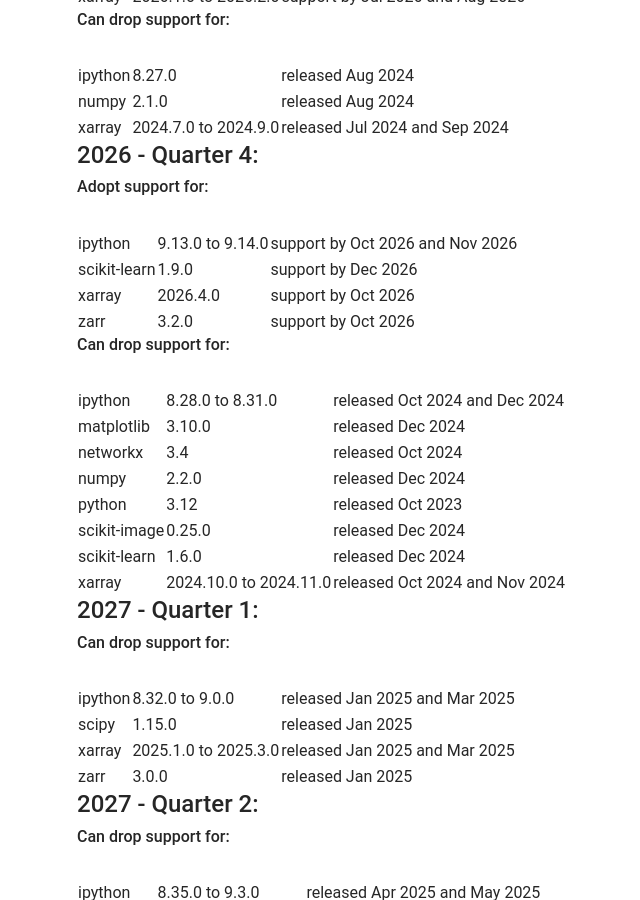
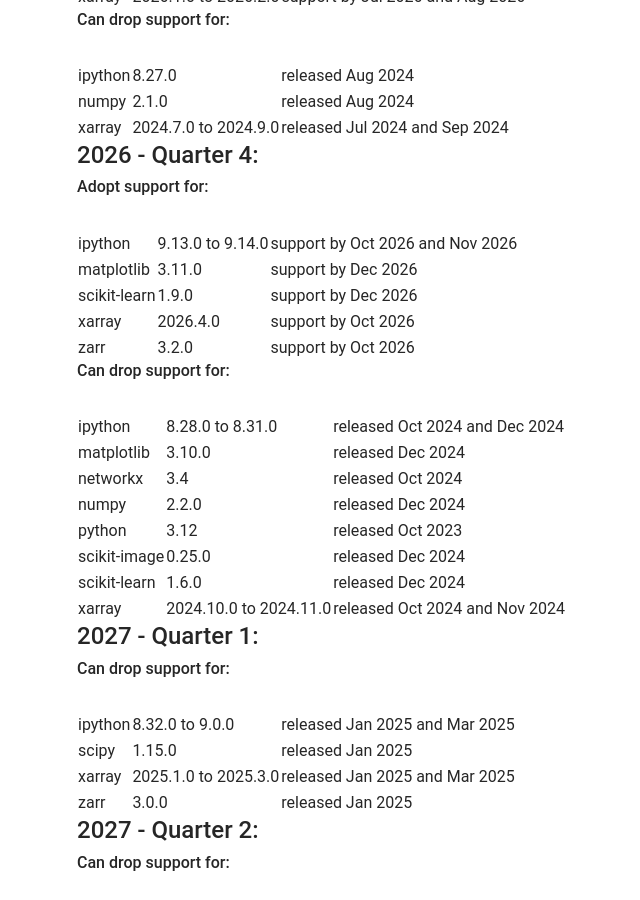
Before and after one commit to heliophysicsPy/heliophysicsPy.github.io, a Jekyll site: the page built from _pages/docs/phep-3/schedule.md, in a window 1280 px wide and 900 px high, scrolled down 1739 px. Shown: the whole window, without its empty margins (24-664 px from the left). Built offline with Jekyll 4.4.1, drawn with Linux system fonts in a browser that asks for light colours; nearby versions of some CDN libraries; our own code applies the rules of GitHub Pages for plain Markdown files; some of the changed text lies outside the part shown.

Commit message:
Update PHEP 3 support schedule [automated]

```diff
--- a/_pages/docs/phep-3/schedule.md
+++ b/_pages/docs/phep-3/schedule.md
@@ -97,6 +97,7 @@
 |              |                  |                                  |
 | ------------ | ---------------- | -------------------------------- |
 | ipython      | 9.13.0 to 9.14.0 | support by Oct 2026 and Nov 2026 |
+| matplotlib   | 3.11.0           | support by Dec 2026              |
 | scikit-learn | 1.9.0            | support by Dec 2026              |
 | xarray       | 2026.4.0         | support by Oct 2026              |
 | zarr         | 3.2.0            | support by Oct 2026              |
@@ -187,6 +188,7 @@
 |              |                  |                                |
 | ------------ | ---------------- | ------------------------------ |
 | ipython      | 9.13.0 to 9.14.0 | released Apr 2026 and May 2026 |
+| matplotlib   | 3.11.0           | released Jun 2026              |
 | scikit-learn | 1.9.0            | released Jun 2026              |
 | xarray       | 2026.4.0         | released Apr 2026              |
 | zarr         | 3.2.0            | released Apr 2026              |
```
Also changed, not shown: _pages/docs/phep-3/chart.md (+1 -0 lines).
